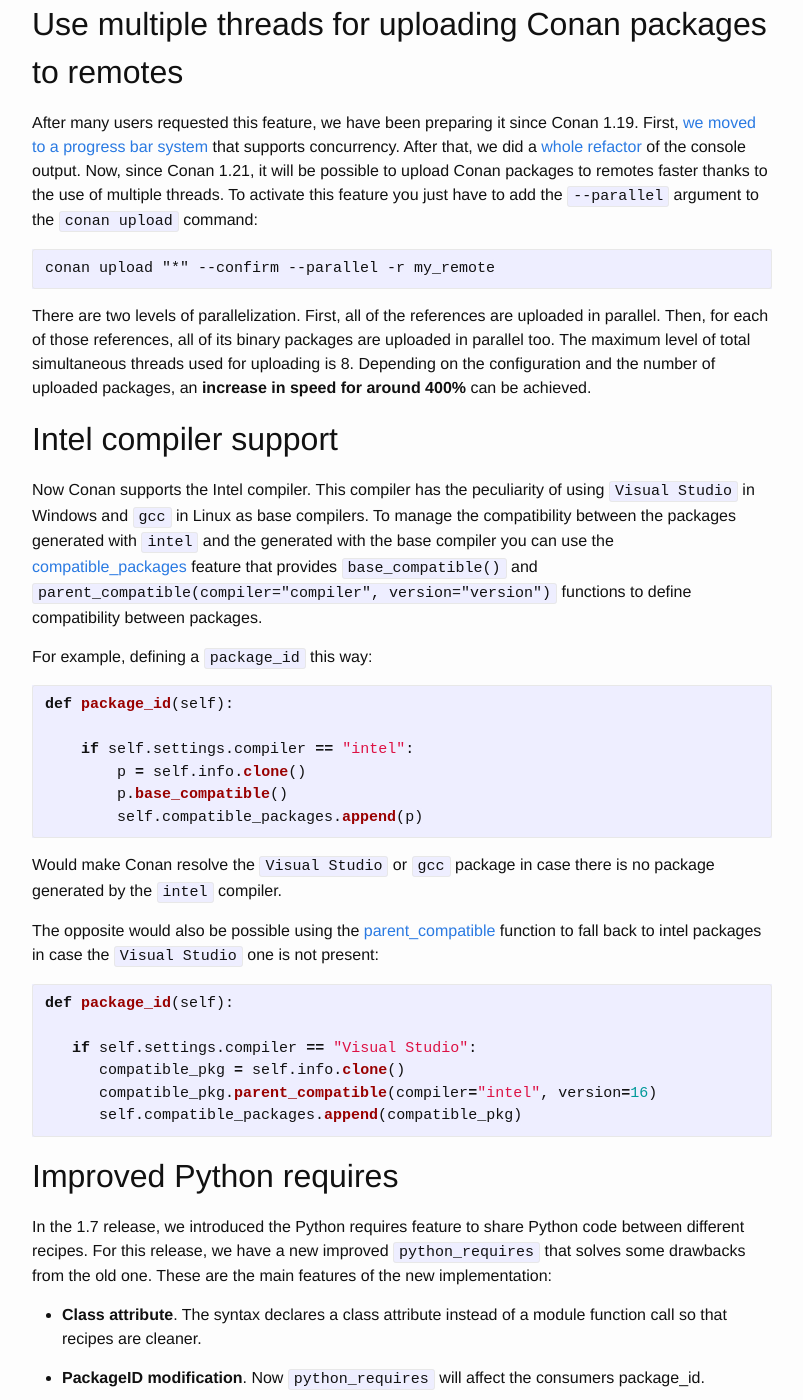
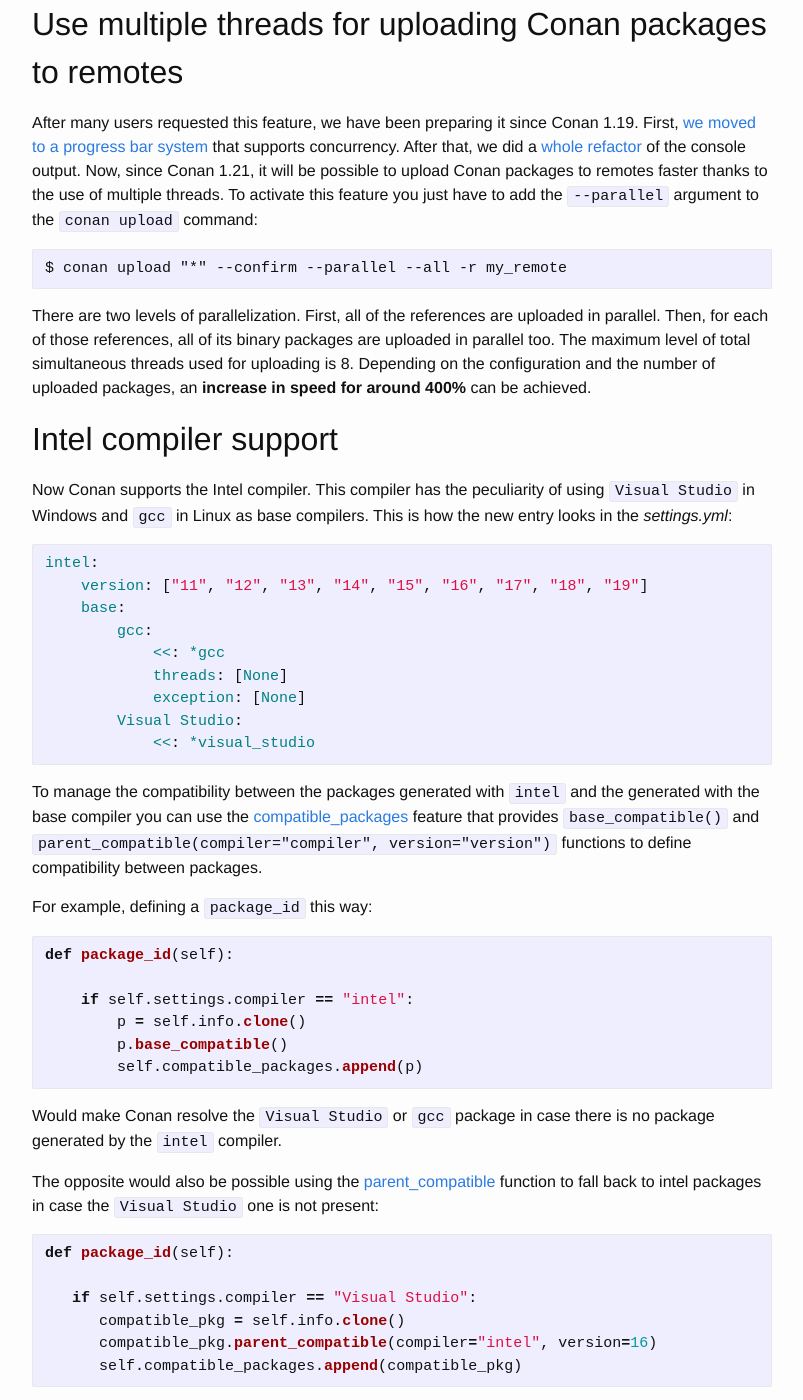
Before and after one commit to conan-io/conan-io.github.io, a Jekyll site: the page built from _posts/2019-12-17-New-conan-release-1-21.markdown, in a window 1280 px wide and 1400 px high, scrolled down 458 px. Shown: the whole window, without its empty margins (238-1041 px from the left). Built offline with Jekyll 4.4.1, drawn with Linux system fonts in a browser that asks for light colours; comment, search, counter and statistics services are not loaded; some of the changed text lies outside the part shown.

Commit message:
fix hightlights and improve contents

````diff
--- a/_posts/2019-12-17-New-conan-release-1-21.markdown
+++ b/_posts/2019-12-17-New-conan-release-1-21.markdown
@@ -18,7 +18,7 @@ remotes faster thanks to the use of multiple threads. To activate this feature y
 the `--parallel` argument to the `conan upload` command:
 
 ```
-conan upload "*" --confirm --parallel -r my_remote
+$ conan upload "*" --confirm --parallel --all -r my_remote
 ```
 
 There are two levels of parallelization. First, all of the references are uploaded in parallel. Then,
@@ -29,9 +29,23 @@ number of uploaded packages, an **increase in speed for around 400%** can be ach
 ## Intel compiler support
 
 Now Conan supports the Intel compiler. This compiler has the peculiarity of using `Visual Studio`
-in Windows and `gcc` in Linux as base compilers. To manage the compatibility between the
+in Windows and `gcc` in Linux as base compilers. This is how the new entry looks in the *settings.yml*:
+
+```yml
+intel:
+    version: ["11", "12", "13", "14", "15", "16", "17", "18", "19"]
+    base:
+        gcc:
+            <<: *gcc
+            threads: [None]
+            exception: [None]
+        Visual Studio:
+            <<: *visual_studio
+```
+
+To manage the compatibility between the
 packages generated with `intel` and the generated with the base compiler you can use the
-[compatible_packages](https://docs.conan.io/en/latest/creating_packages/define_abi_compatibility.html?highlight=compatible_packages#compatible-compilers)
+[compatible_packages](https://docs.conan.io/en/latest/creating_packages/define_abi_compatibility.html?#compatible-compilers)
 feature that provides `base_compatible()` and `parent_compatible(compiler="compiler",
 version="version")` functions to define compatibility between packages.
 
@@ -50,7 +64,7 @@ Would make Conan resolve the `Visual Studio` or `gcc` package in case there is n
 generated by the `intel` compiler.
 
 The opposite would also be possible using the
-[parent_compatible](https://docs.conan.io/en/latest/creating_packages/define_abi_compatibility.html?highlight=parent_compatible#compatible-compilers)
+[parent_compatible](https://docs.conan.io/en/latest/creating_packages/define_abi_compatibility.html?#compatible-compilers)
 function to fall back to intel packages in case the `Visual Studio` one is not present:
 
 ```python
@@ -115,9 +126,9 @@ be used by some supported generators to create file or variable names instead of
 package name.
 
 Now, in the 1.21 release, [we extend this
-feature](https://docs.conan.io/en/latest/reference/conanfile/attributes.html?highlight=cpp_info%20names#cpp-info)
+feature](https://docs.conan.io/en/latest/reference/conanfile/attributes.html?#cpp-info)
 by using `cpp_info.names["generator_name"]` so you can specify this same name per generator.
-If you want to use `CMake` and `pkg-config` generators for the same recipe different names can be set
+If you want to use `CMake` and `pkg_config` generators for the same recipe different names can be set
 for each of those.
 
 Let's see an example where you have a conanfile.py with this `package_info` for the package `Mylib/0.1`:
@@ -129,21 +140,21 @@ Let's see an example where you have a conanfile.py with this `package_info` for
 ```
 
 If this package is installed using the `CMake` generator a target with the name `CONAN_PKG::MyLib`
-will be created. If you install the package using the `pkg-config` generator a file `my_lib.pc` will
+will be created. If you install the package using the `pkg_config` generator a file `my_lib.pc` will
 be generated with a library name `my_lib` inside.
 
 ## Other cool things
 
  * Set the [logging
-   level](https://docs.conan.io/en/latest/reference/env_vars.html?highlight=warning#conan-logging-level)
+   level](https://docs.conan.io/en/latest/reference/env_vars.html?#conan-logging-level)
    to Conan using a name instead of a number, which is much more intuitive. The available logging
    levels are: `critical`, `error`, `warning`, `info` and `debug`.
  * Use
-   [`tools.check_min_cppstd`](https://docs.conan.io/en/latest/reference/tools.html?highlight=check_min_cppstd#tools-check-min-cppstd)
+   [`tools.check_min_cppstd`](https://docs.conan.io/en/latest/reference/tools.html?#tools-check-min-cppstd)
    and
-   [`tools.valid_min_cppstd`](https://docs.conan.io/en/latest/reference/tools.html?highlight=check_min_cppstd#tools-valid-min-cppstd)
+   [`tools.valid_min_cppstd`](https://docs.conan.io/en/latest/reference/tools.html?#tools-valid-min-cppstd)
    to check if the cppstd version is valid for a specific package.
- * Use [`fuzz`](https://docs.conan.io/en/latest/reference/tools.html?highlight=fuzz#tools-patch)
+ * Use [`fuzz`](https://docs.conan.io/en/latest/reference/tools.html?#tools-patch)
    parameter in `tools.patch` function to accept fuzzy patches.
 
 <br>
````
Also changed, not shown: other parts of _posts/2019-12-17-New-conan-release-1-21.markdown (+0 -3 lines).
